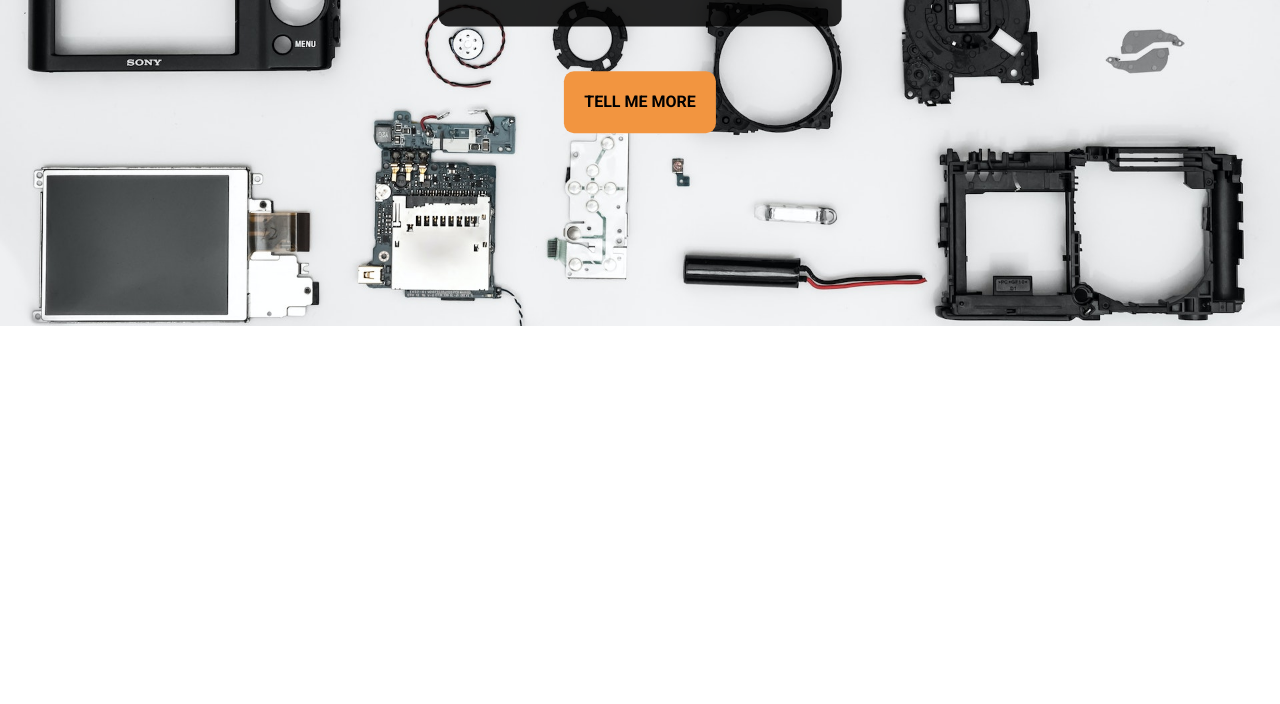
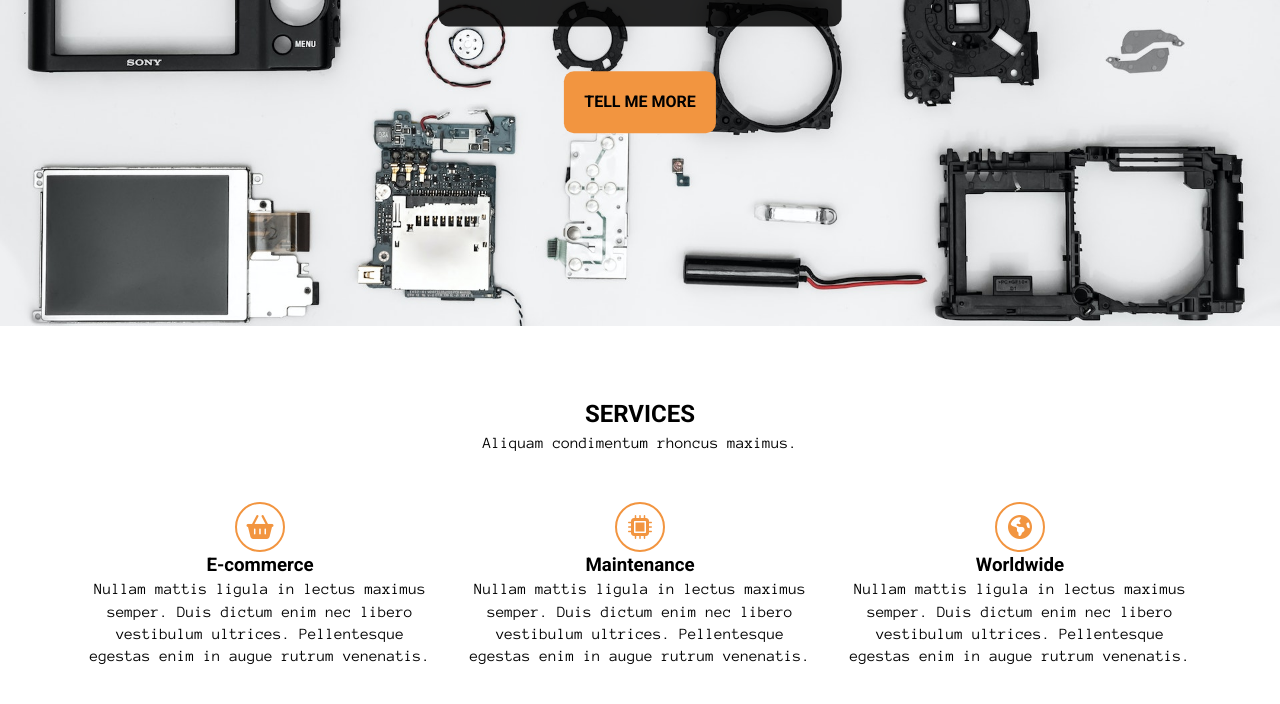
Before and after one commit to iMdPd/project-4, a website: page index.html in a window 1280 px wide. Shown: the part 474-1178 px from the top of the page. Before the commit the page ends 800 px from the top, so only its background shows below. Drawn offline with Linux system fonts and the light colour scheme.

Commit message:
Add services section

```diff
--- a/index.html
+++ b/index.html
@@ -5,6 +5,10 @@
     <meta http-equiv="X-UA-Compatible" content="IE=edge" />
     <meta name="viewport" content="width=device-width, initial-scale=1.0" />
     <title>Project 4</title>
+    <link
+      rel="stylesheet"
+      href="https://use.fontawesome.com/releases/v6.0.0/css/all.css"
+    />
     <link rel="preconnect" href="https://fonts.googleapis.com" />
     <link rel="preconnect" href="https://fonts.gstatic.com" crossorigin />
     <link
@@ -37,14 +41,52 @@
     </nav>
 
     <header class="splash">
-      <div class="splash-inner">
-        <h2>WELCOME TO OUR STUDIO!</h2>
-        <h1>IT'S NICE TO MEET YOU</h1>
-        <a href="#" class="btn">TELL ME MORE</a>
+      <div class="container">
+        <div class="splash-inner">
+          <h2>WELCOME TO OUR STUDIO!</h2>
+          <h1>IT'S NICE TO MEET YOU</h1>
+          <a href="#" class="btn">TELL ME MORE</a>
+        </div>
       </div>
     </header>
 
-    <section class="services"></section>
+    <section class="services">
+      <div class="container py-5">
+        <div class="py-4">
+          <h2>SERVICES</h2>
+          <p>Aliquam condimentum rhoncus maximus.</p>
+        </div>
+        <div class="row d-flex justify-content-around py-4">
+          <div class="col-4">
+            <i class="fa-solid fa-basket-shopping"></i>
+            <h3>E-commerce</h3>
+            <p>
+              Nullam mattis ligula in lectus maximus semper. Duis dictum enim
+              nec libero vestibulum ultrices. Pellentesque egestas enim in augue
+              rutrum venenatis.
+            </p>
+          </div>
+          <div class="col-4">
+            <i class="fa-solid fa-microchip"></i>
+            <h3>Maintenance</h3>
+            <p>
+              Nullam mattis ligula in lectus maximus semper. Duis dictum enim
+              nec libero vestibulum ultrices. Pellentesque egestas enim in augue
+              rutrum venenatis.
+            </p>
+          </div>
+          <div class="col-4">
+            <i class="fa-solid fa-earth-americas"></i>
+            <h3>Worldwide</h3>
+            <p>
+              Nullam mattis ligula in lectus maximus semper. Duis dictum enim
+              nec libero vestibulum ultrices. Pellentesque egestas enim in augue
+              rutrum venenatis.
+            </p>
+          </div>
+        </div>
+      </div>
+    </section>
 
     <section class="portfolio"></section>
 
--- a/sass/style.scss
+++ b/sass/style.scss
@@ -58,6 +58,9 @@ body {
     font-family: $paragraph-font;
     color: $text-color;
   }
+  a:hover {
+    color: $logo-color;
+  }
   .logotype {
     font-size: 24px;
     color: $logo-color;
@@ -102,3 +105,26 @@ body {
   z-index: -1;
   margin: -30px -30px;
 }
+
+/* SERVICE */
+
+.services {
+  i {
+    color: $logo-color;
+    font-size: 24px;
+    width: 50px;
+    height: 50px;
+    line-height: 46px;
+    border-radius: 50%;
+    border: 2px solid $logo-color;
+  }
+  h2,
+  h3 {
+    font-family: $header-font;
+    margin: 0;
+  }
+  p {
+    font-family: $paragraph-font;
+    margin: 0;
+  }
+}
```
Also changed, not shown: css/style.css, 1 other file.
